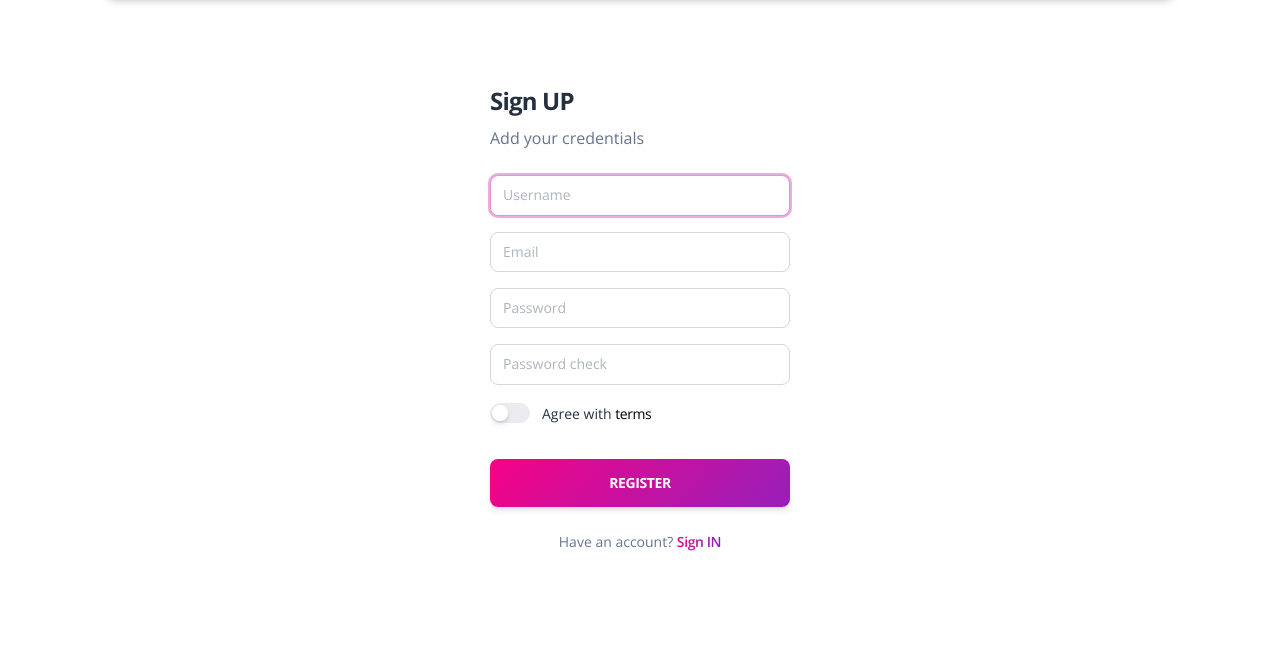
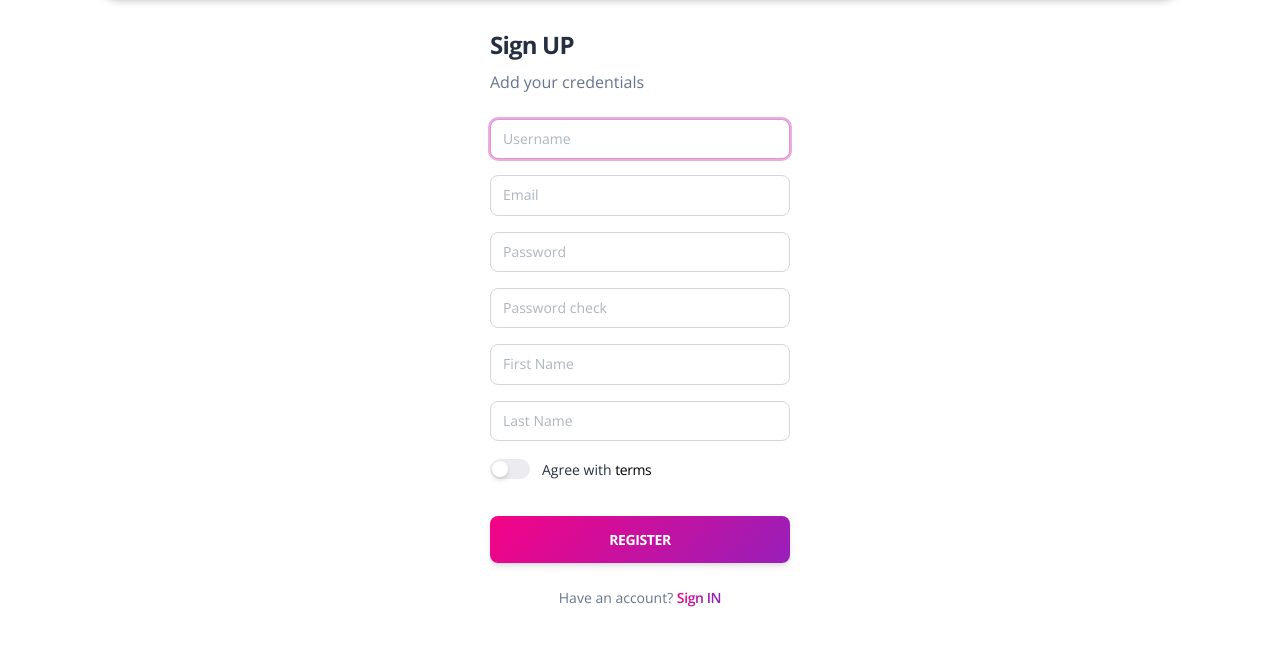
Before and after one commit to B0hdanR/minishop_manager, a Django app: page /accounts/register/ in a window 1280 px wide. Shown: the part 70-716 px from the top of the page. Run offline with Django 5.2, Linux system fonts and the light colour scheme; some libraries are stand-ins or nearby versions.

Commit message:
add the ability to enter your first and last name during registration

```diff
--- a/accounts/forms.py
+++ b/accounts/forms.py
@@ -52,10 +52,25 @@ class SignUpForm(UserCreationForm):
                 "class": "form-control"
             }
         ))
+    first_name = forms.CharField(
+        required=False,
+        widget=forms.TextInput(attrs={
+            "placeholder": "First Name",
+            "class": "form-control"
+        })
+    )
+
+    last_name = forms.CharField(
+        required=False,
+        widget=forms.TextInput(attrs={
+            "placeholder": "Last Name",
+            "class": "form-control"
+        })
+    )
 
     class Meta:
         model = User
-        fields = ('username', 'email', 'password1', 'password2')
+        fields = ('username', 'email', 'password1', 'password2', 'first_name', 'last_name')
 
 
 class SupportRequestForm(forms.ModelForm):
--- a/accounts/tests.py
+++ /dev/null
@@ -1,3 +0,0 @@
-from django.test import TestCase
-
-# Create your tests here.
--- a/shop/tests.py
+++ /dev/null
@@ -1,3 +0,0 @@
-from django.test import TestCase
-
-# Create your tests here.
--- a/templates/accounts/register.html
+++ b/templates/accounts/register.html
@@ -52,6 +52,16 @@
                   </div>
                   <span class="text-error">{{ form.password2.errors }}</span>
 
+                  <div class="mb-3">
+                    {{ form.first_name }}
+                  </div>
+                  <span class="text-error">{{ form.first_name.errors }}</span>
+
+                  <div class="mb-3">
+                    {{ form.last_name }}
+                  </div>
+                  <span class="text-error">{{ form.last_name.errors }}</span>
+
                   <div class="form-check form-switch">
                     <input class="form-check-input" type="checkbox" id="rememberMe">
                     <label class="form-check-label" for="rememberMe">
```
